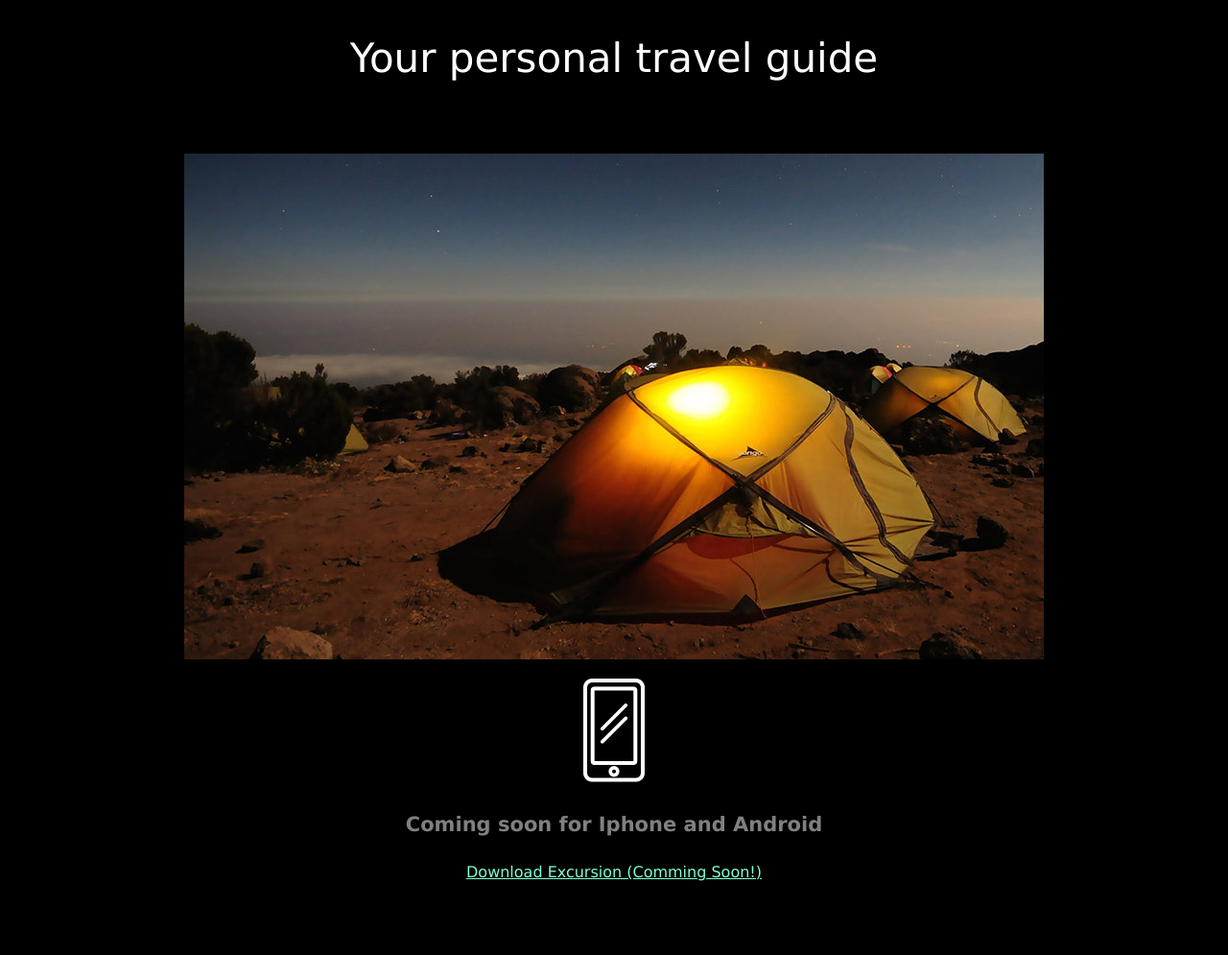
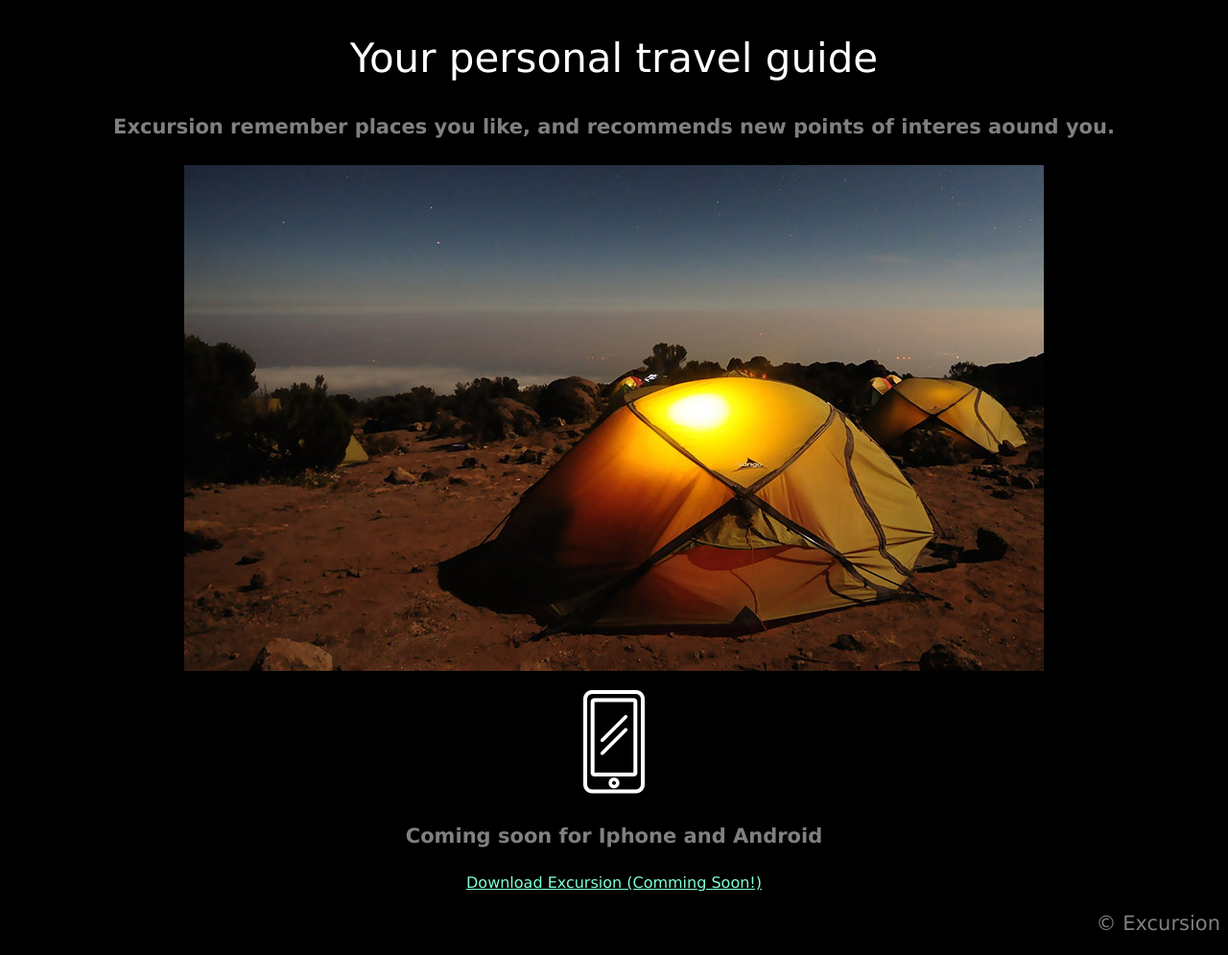
Before and after one commit to daibeat/excursion, a plain HTML site: page index.html in a window 1280 px wide. Shown: the part 313-1308 px from the top of the page at 96% size. Before the commit the page ends 1247 px from the top, so only its background shows below. Drawn offline with Linux system fonts and the light colour scheme.

Commit message:
fixed header class

```diff
--- a/index.html
+++ b/index.html
@@ -16,11 +16,12 @@
     </video>
 
     <h2 class="header--secondary">Your personal travel guide</h2>
-    <h4 clas="header--sub-header">Excursion remember places you like, and recommends new points of interes aound you.</h4>
+    <h4 class="header--sub-header">Excursion remember places you like, and recommends new points of interes aound you.</h4>
     <p><img src="resources/images/camp.jpg"></p>
     <p><img src="resources/images/phone.png"></p>
     <h4 class="header--sub-header">Coming soon for Iphone and Android</h4>
     <p><a class="link--cta" href="#">Download Excursion (Comming Soon!)</a></p>
+    <p class="footer--copyright">© Excursion</p>
 
 
 </body>
--- a/resources/css/styles.css
+++ b/resources/css/styles.css
@@ -32,3 +32,12 @@ body {
     font-size: 16px;
     color: aquamarine;
 }
+
+/* FOOTER*/
+
+
+.footer--copyright{
+    font-size: 21px;
+    color: gray;
+    text-align: right;
+}
```
